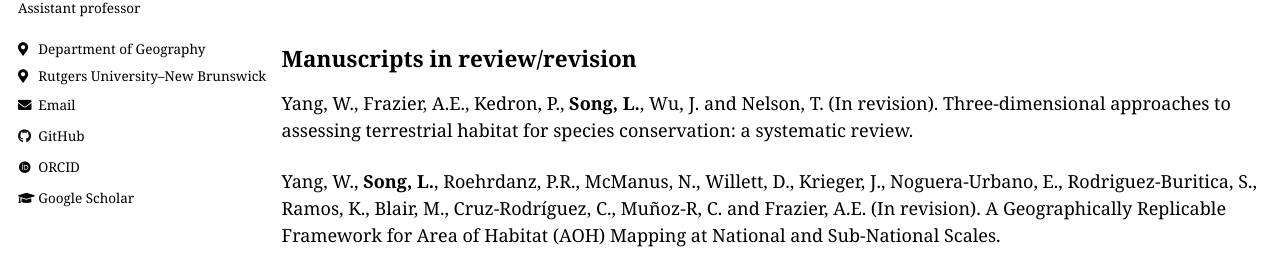
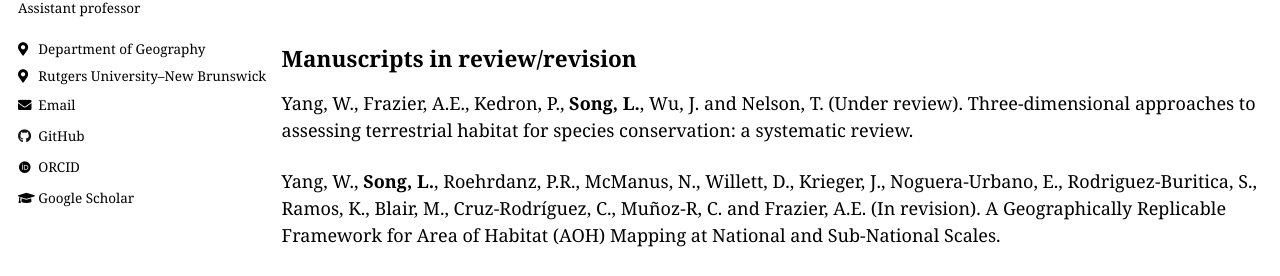
Before and after one commit to LLeiSong/website, a Jekyll site: the page built from _pages/publications.md, in a window 1280 px wide and 900 px high. Shown: the part 317-593 px from the top of the window. Built offline with Jekyll 4.4.1, drawn with Linux system fonts in a browser that asks for light colours; some web fonts are replaced.

Commit message:
Update pubs

```diff
--- a/_pages/publications.md
+++ b/_pages/publications.md
@@ -12,7 +12,7 @@ Montes-Bojorquez, M.G., Robles-Zazueta, C.A., Tinoco-Ojanguren, C., Enquist, B.J
 
 ## Manuscripts in review/revision
 
-Yang, W., Frazier, A.E., Kedron, P., **Song, L.**, Wu, J. and Nelson, T. (In revision). Three-dimensional approaches to assessing terrestrial habitat for species conservation: a systematic review.
+Yang, W., Frazier, A.E., Kedron, P., **Song, L.**, Wu, J. and Nelson, T. (Under review). Three-dimensional approaches to assessing terrestrial habitat for species conservation: a systematic review.
 
 Yang, W., **Song, L.**, Roehrdanz, P.R., McManus, N., Willett, D., Krieger, J., Noguera-Urbano, E., Rodriguez-Buritica, S., Ramos, K., Blair, M., Cruz-Rodríguez, C., Muñoz-R, C. and Frazier, A.E. (In revision). A Geographically Replicable Framework for Area of Habitat (AOH) Mapping at National and Sub-National Scales.
 
```
Also changed, not shown: _pages/teaching.md (+1 -1 lines), 1 other file.
